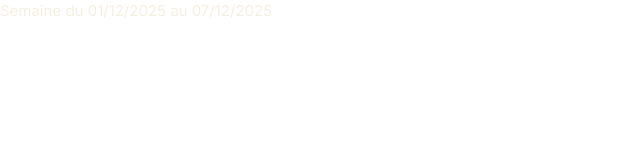
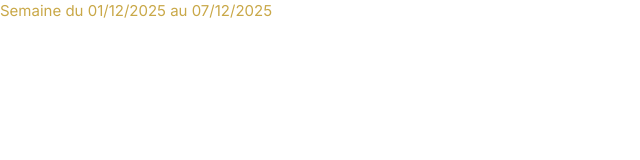
Before and after one commit to mvaloatto/misc, a plain HTML site: page index.html in a window 1280 px wide. Shown: the whole page, without its empty margins (0-640 px from the left). Drawn offline with Linux system fonts and the light colour scheme.

Commit message:
Update index.html

```diff
--- a/index.html
+++ b/index.html
@@ -23,7 +23,7 @@
     font-size: 15px;
     line-height: 22px;    /* optionnel mais recommandé si tu forces 22px côté Super */
     font-weight: 400;
-    color: #f4f0e1;
+    color: #c9a848;
 
     display: flex;
     align-items: center;
```
